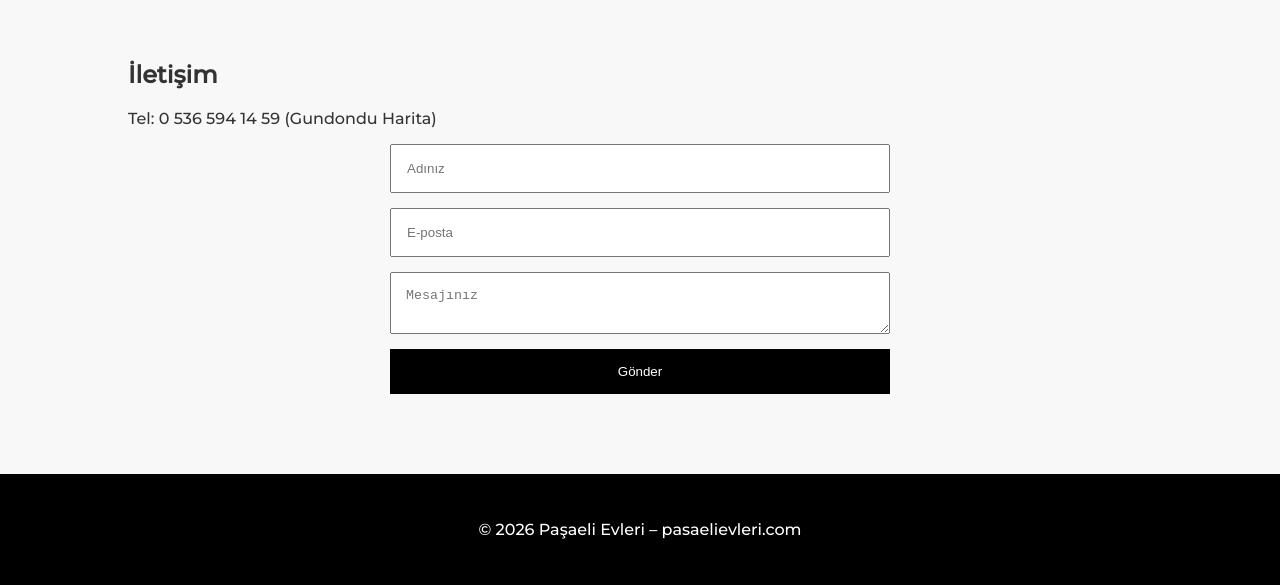
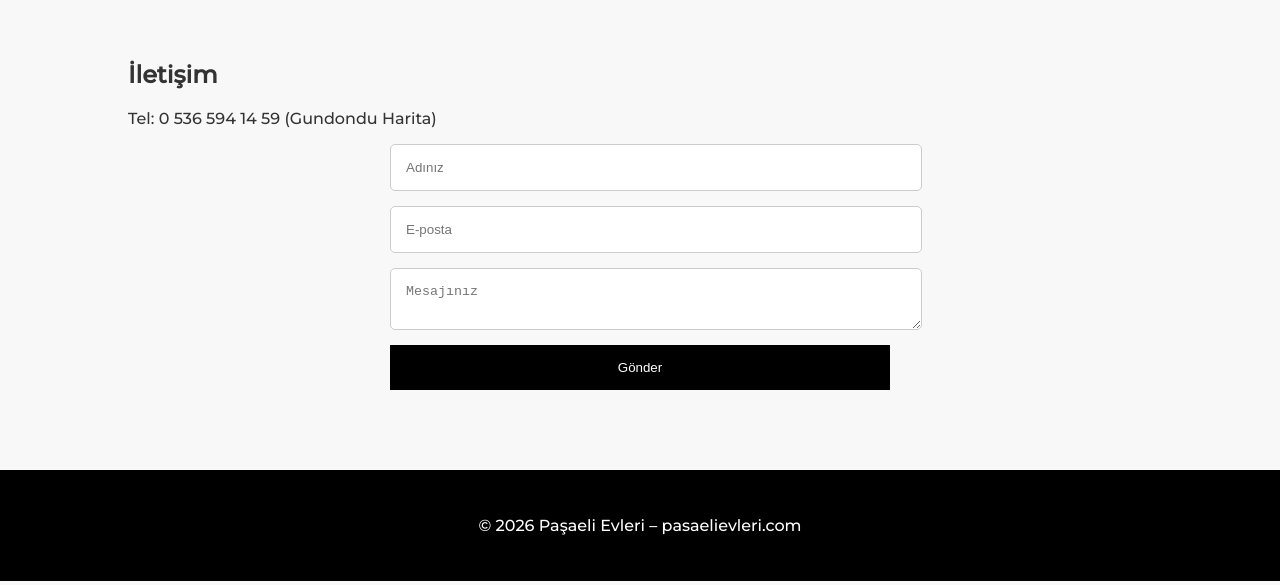
Before and after one commit to 791paravememphistn/pasaelievleri, a plain HTML site: page index.html in a window 1280 px wide. Shown: the part 2479-3064 px from the top of the page. Drawn offline with nearby package versions, Linux system fonts and the light colour scheme.

Commit message:
Update style.css

```diff
--- a/style.css
+++ b/style.css
@@ -89,3 +89,15 @@ footer {
   background: black;
   color: white;
 }
+.contact-form input,
+.contact-form textarea {
+  width: 100%;
+  border: 1px solid #ccc;
+  border-radius: 5px;
+}
+
+.contact-form button:hover {
+  background: gold;
+  color: black;
+  cursor: pointer;
+}
```
